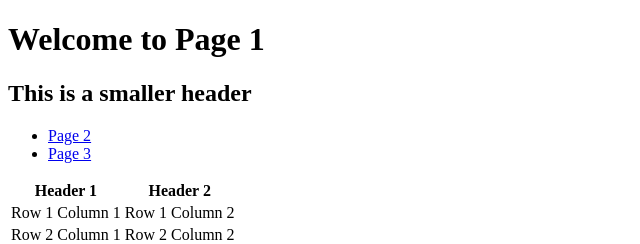
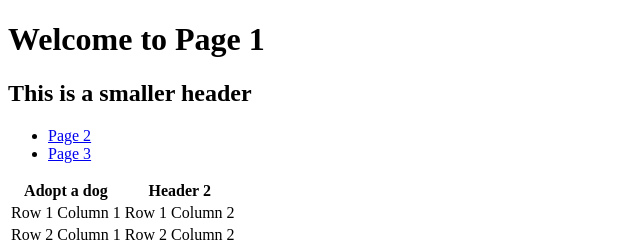
Before and after one commit to Heather-Haymond/Week-7, a plain HTML site: page Page1.html in a window 1280 px wide. Shown: the top 244 px of the page, 0-640 px from the left. Drawn offline with Linux system fonts and the light colour scheme.

Commit message:
change header

```diff
--- a/Page1.html
+++ b/Page1.html
@@ -12,7 +12,7 @@
     </ul>
     <table>
       <tr>
-        <th>Header 1</th>
+        <th>Adopt a dog</th>
         <th>Header 2</th>
       </tr>
       <tr>
```
